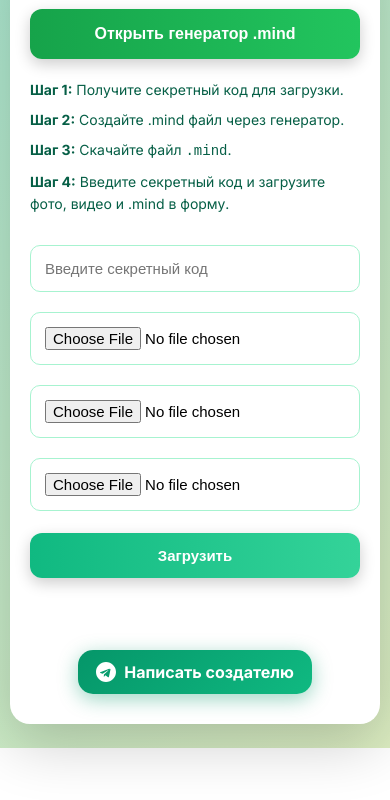
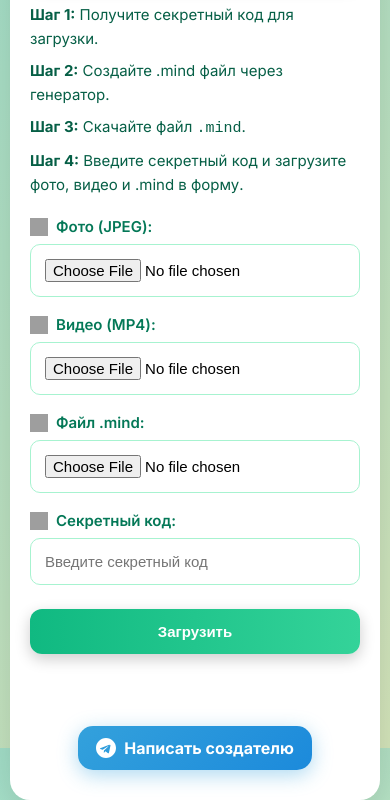
Before and after one commit to americanbalashka-hue/TamerlanMotion1, a website: page upload.html in a window 390 px wide. Shown: the part 96-896 px from the top of the page. Before the commit the page ends 844 px from the top, so only its background shows below. Drawn offline with Linux system fonts and the light colour scheme; grey boxes are pictures that could not be loaded.

Commit message:
Update upload.html

```diff
--- a/upload.html
+++ b/upload.html
@@ -1,11 +1,10 @@
-<!-- upload.html -->
 <!DOCTYPE html>
 <html lang="ru">
 <head>
 <meta charset="UTF-8">
 <meta name="viewport" content="width=device-width, initial-scale=1.0, maximum-scale=1.0, user-scalable=no">
 <title>TamerlanMotion 1.0 - Загрузка AR-файлов</title>
-<link href="https://fonts.googleapis.com/css2?family=Inter:wght@400;500;600;700&display=swap" rel="stylesheet">
+<link href="https://fonts.googleapis.com/css2?family=Inter:wght@400;500;600;700;800&display=swap" rel="stylesheet">
 <style>
 *{box-sizing:border-box;margin:0;padding:0;}
 body{
@@ -32,20 +31,15 @@ body{
   animation:fadeInUp 0.8s forwards;
 }
 @keyframes fadeInUp{
-  to{
-    opacity:1;
-    transform:translateY(0);
-  }
+  to{opacity:1; transform:translateY(0);}
 }
-.upload-container:hover{
-  transform:translateY(-3px);
-}
+.upload-container:hover{transform:translateY(-3px);}
 h2{
   text-align:center;
   color:#166534;
   margin-bottom:25px;
-  font-weight:700;
-  font-size:24px;
+  font-weight:800;
+  font-size:26px;
   letter-spacing:1px;
 }
 #mindButton{
@@ -68,18 +62,33 @@ h2{
   transform:translateY(-2px);
 }
 .instruction{
-  font-size:14px;
+  font-size:15px;
   color:#065f46;
   line-height:1.6;
   margin-bottom:20px;
 }
-.instruction p{
-  margin:8px 0;
+.instruction p{margin:8px 0;}
+
+/* Лейблы с иконками */
+form label{
+  display:flex;
+  align-items:center;
+  gap:8px;
+  margin:6px 0 2px 0;
+  font-weight:600;
+  color:#047857;
+  font-size:15px;
 }
+form label img{
+  width:20px;
+  height:20px;
+}
+
+/* Поля ввода */
 input[type="text"], input[type="file"]{
   width:100%;
   padding:14px 12px;
-  margin:10px 0;
+  margin:6px 0 12px 0;
   border-radius:10px;
   border:1px solid #a7f3d0;
   font-size:15px;
@@ -155,7 +164,6 @@ button[type="submit"]:active{
   opacity:1;
   transform:translateY(0);
 }
-/* Превью с зелёным градиентом при наведении */
 .preview-container img,
 .preview-container video{
   width:90px;
@@ -172,7 +180,8 @@ button[type="submit"]:active{
   filter: drop-shadow(0 0 8px rgba(22,163,74,0.8));
   border:2px solid #16a34a;
 }
-/* Контакты Telegram */
+
+/* Кнопка Telegram голубая */
 .contact{
   margin-top:20px;
   text-align:center;
@@ -181,15 +190,12 @@ button[type="submit"]:active{
   animation:fadeInUpContact 1s forwards 1s;
 }
 @keyframes fadeInUpContact{
-  to{
-    opacity:1;
-    transform:translateY(0);
-  }
+  to{opacity:1; transform:translateY(0);}
 }
-.tg-btn{
+.tg-btn-blue{
   text-decoration:none;
   color:white;
-  background:linear-gradient(135deg,#059669,#10b981);
+  background:linear-gradient(135deg,#33a1dc,#1c8adb);
   padding:12px 18px;
   border-radius:15px;
   font-weight:700;
@@ -197,38 +203,25 @@ button[type="submit"]:active{
   display:inline-flex;
   align-items:center;
   gap:8px;
-  box-shadow:0 5px 20px rgba(5,150,105,0.4);
+  box-shadow:0 5px 20px rgba(51,161,220,0.4);
   transition:all 0.4s ease, box-shadow 0.4s ease;
 }
-.tg-btn:hover{
+.tg-btn-blue:hover{
   transform:translateY(-5px) scale(1.05);
-  box-shadow:0 10px 30px rgba(5,150,105,0.6);
-  background:linear-gradient(135deg,#10b981,#059669);
+  box-shadow:0 10px 30px rgba(51,161,220,0.6);
+  background:linear-gradient(135deg,#1c8adb,#33a1dc);
 }
-.tg-btn svg{
+.tg-btn-blue svg{
   width:20px;
   height:20px;
   fill:white;
-  transition: transform 0.4s ease;
-}
-.tg-btn:hover svg{
-  transform:rotate(-10deg) scale(1.1);
 }
 @media(max-width:480px){
-  .upload-container{
-    padding:30px 20px;
-  }
-  h2{
-    font-size:22px;
-  }
-  input[type="text"], input[type="file"], button[type="submit"]{
-    padding:14px;
-    font-size:15px;
-  }
-  .preview-container img,.preview-container video{
-    width:80px;
-    height:80px;
-  }
+  .upload-container{padding:30px 20px;}
+  h2{font-size:22px;}
+  input[type="text"], input[type="file"], button[type="submit"]{padding:14px;font-size:15px;}
+  .preview-container img,.preview-container video{width:80px;height:80px;}
+  form label img{width:18px;height:18px;}
 }
 </style>
 </head>
@@ -243,19 +236,27 @@ button[type="submit"]:active{
 <p><strong>Шаг 4:</strong> Введите секретный код и загрузите фото, видео и .mind в форму.</p>
 </div>
 <form id="uploadForm" enctype="multipart/form-data">
+<label for="photo"><img src="https://img.icons8.com/ios-filled/50/000000/camera.png"/> Фото (JPEG):</label>
+<input type="file" name="photo" accept="image/jpeg" required>
+
+<label for="video"><img src="https://img.icons8.com/ios-filled/50/000000/video.png"/> Видео (MP4):</label>
+<input type="file" name="video" accept="video/mp4" required>
+
+<label for="mind"><img src="https://img.icons8.com/ios-filled/50/000000/puzzle.png"/> Файл .mind:</label>
+<input type="file" name="mind" accept=".mind" required>
+
+<label for="secretCode"><img src="https://img.icons8.com/ios-filled/50/000000/key.png"/> Секретный код:</label>
 <input type="text" name="secretCode" placeholder="Введите секретный код" required>
-<input type="file" name="photo" accept="image/jpeg" required>
-<input type="file" name="video" accept="video/mp4" required>
-<input type="file" name="mind" accept=".mind" required>
+
 <button type="submit">Загрузить</button>
 </form>
+
 <div class="preview-container" id="previewContainer"></div>
 <div id="progressBar"><div></div></div>
 <div id="status"></div>
 
-<!-- Кнопка Telegram -->
 <div class="contact">
-  <a href="https://t.me/tommy8873" target="_blank" class="tg-btn">
+  <a href="https://t.me/tommy8873" target="_blank" class="tg-btn-blue">
     <svg xmlns="http://www.w3.org/2000/svg" viewBox="0 0 240 240">
       <path d="M120 0C53.7 0 0 53.7 0 120s53.7 120 120 120 120-53.7 120-120S186.3 0 120 0zm55.7 81.6l-20.3 95.8c-1.5 6.9-5.5 8.6-11.1 5.3l-30.7-22.7-14.8 14.3c-1.6 1.6-2.9 2.9-5.4 2.9l2-28.6 52-47.1c2.3-2 0.4-3.1-3.2-1.1l-64.3 40.5-27.7-8.6c-6-1.9-6.1-6-1.3-8.9l107.5-41.5c5-1.9 9.3 1.1 7.7 8.2z"/>
     </svg>
```
